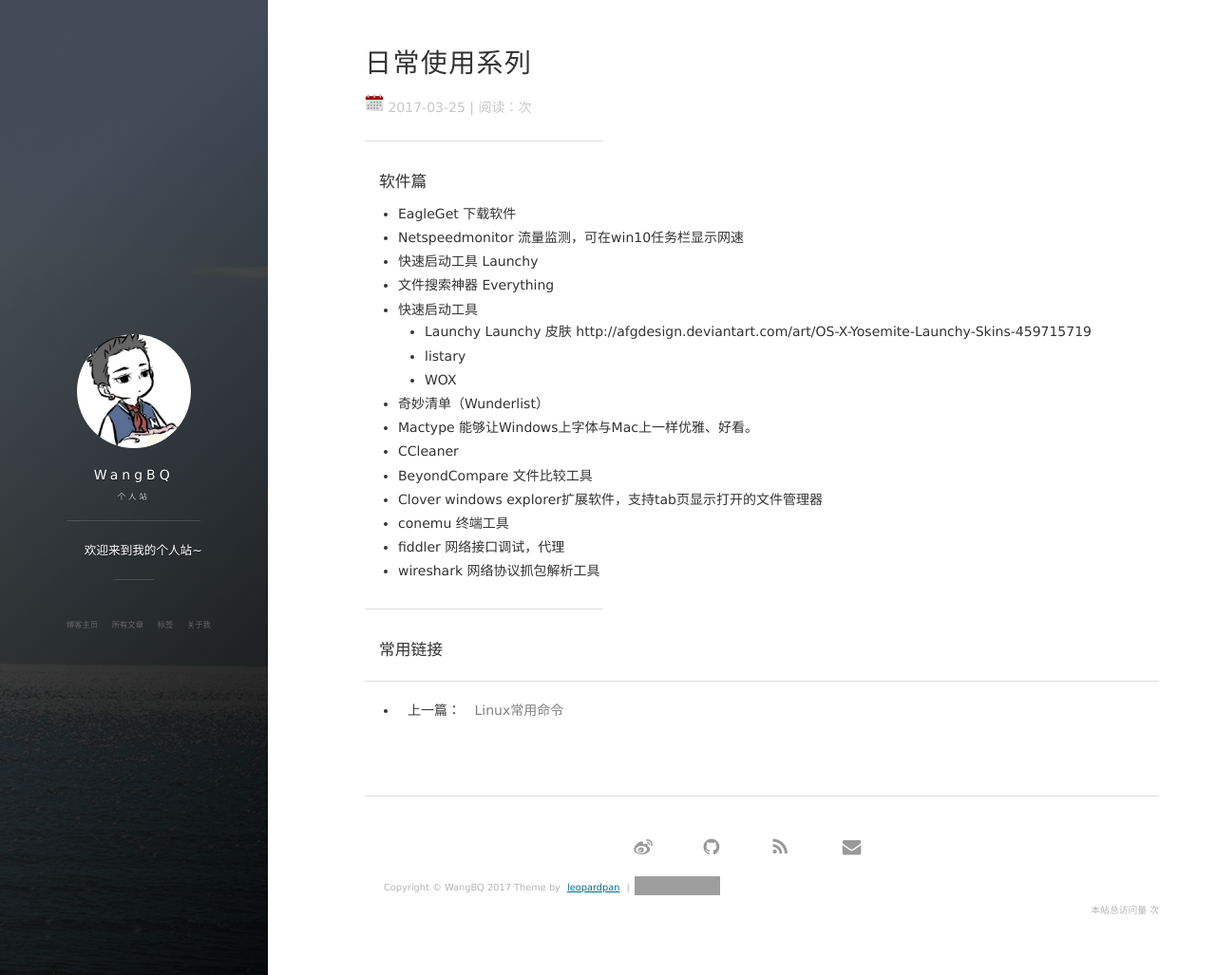
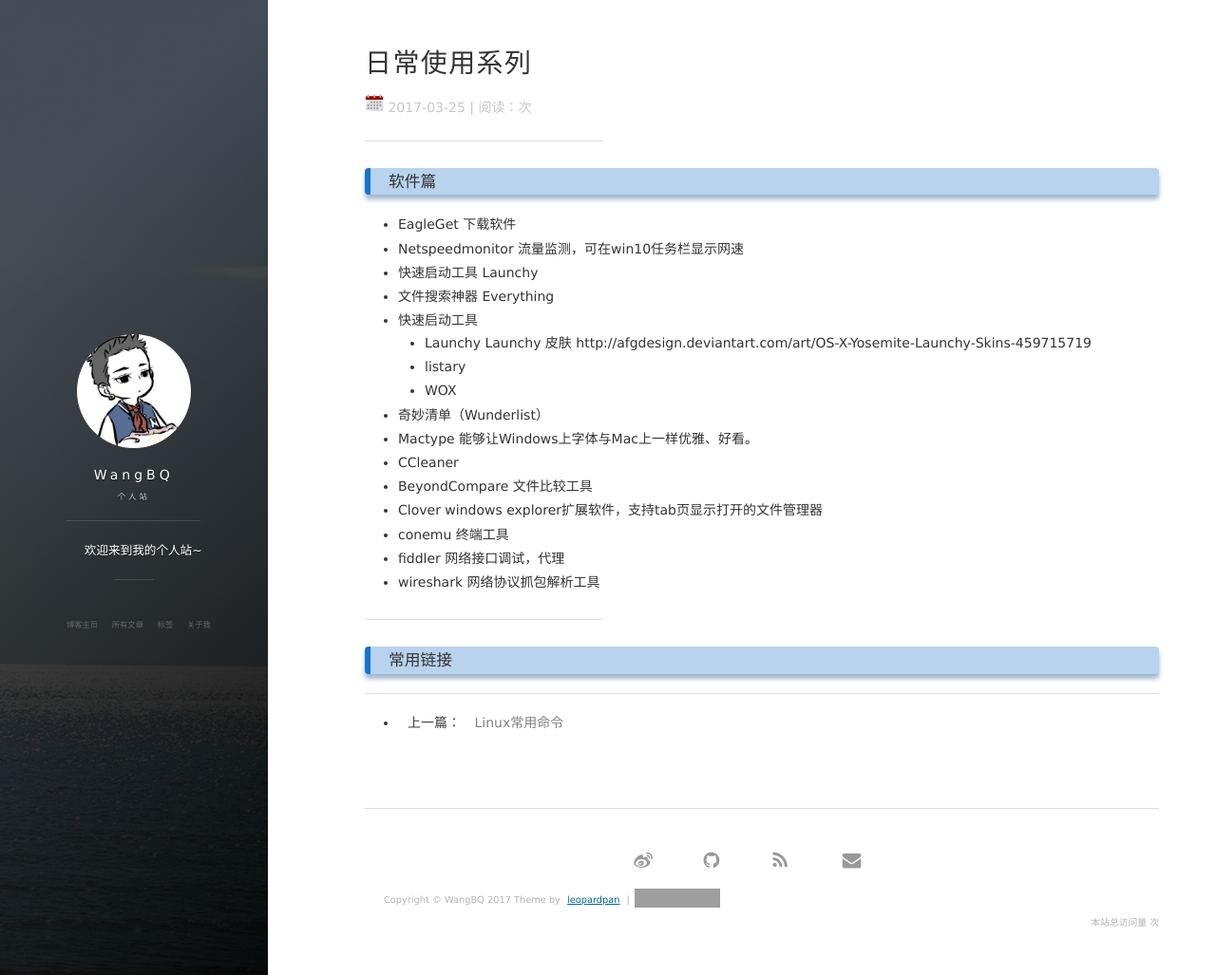
Before and after one commit to Lilaccoral/Lilaccoral.github.io, a Jekyll site: the page built from _posts/2017-03-25-daily-use-series-4262.md, in a window 1280 px wide and 1027 px high. Shown: the whole window at 95% size. Built offline with Jekyll 4.4.1, drawn with Linux system fonts in a browser that asks for light colours; nearby versions of some CDN libraries; comment, search, counter and statistics services are not loaded; grey boxes are pictures that could not be loaded.

```diff
--- a/_posts/2017-03-25-daily-use-series-4262.md
+++ b/_posts/2017-03-25-daily-use-series-4262.md
@@ -6,7 +6,7 @@ tags:
 category: null
 ---
 ----
-#### 软件篇
+### 软件篇
 - EagleGet 下载软件
 - Netspeedmonitor 流量监测，可在win10任务栏显示网速
 - 快速启动工具 Launchy
@@ -27,4 +27,4 @@ Launchy 皮肤 http://afgdesign.deviantart.com/art/OS-X-Yosemite-Launchy-Skins-4
 
 ----
 
-#### 常用链接
+### 常用链接
```
